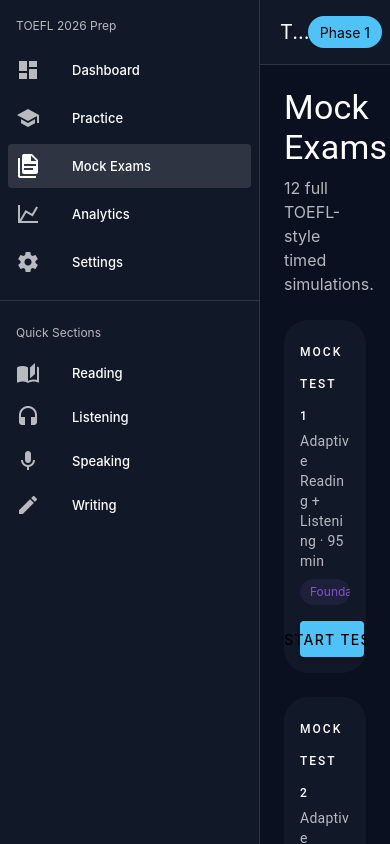
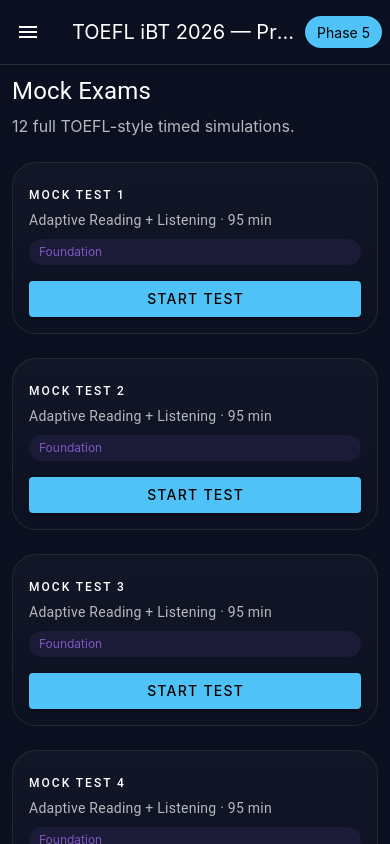
Before and after one commit to smkhizar/TOEFL_2026_Practice, a Vue app: page /exam in a window 390 px wide. Shown: the top 844 px of the page. Built offline with nearby package versions, Linux system fonts and the light colour scheme.

Commit message:
UI polish pass: responsive nav, elegant theming, timer finalize fixes, audio fallback robustness

```diff
--- a/src/App.vue
+++ b/src/App.vue
@@ -1,35 +1,59 @@
 <template>
   <v-app>
-    <v-navigation-drawer app permanent width="260" class="border-e">
+    <v-navigation-drawer
+      v-model="drawer"
+      app
+      :permanent="!smAndDown"
+      :temporary="smAndDown"
+      width="260"
+      class="border-e"
+    >
       <v-list nav density="comfortable">
         <v-list-subheader>TOEFL 2026 Prep</v-list-subheader>
-        <v-list-item prepend-icon="mdi-view-dashboard" title="Dashboard" to="/" />
-        <v-list-item prepend-icon="mdi-school" title="Practice" to="/practice" />
-        <v-list-item prepend-icon="mdi-file-document-multiple" title="Mock Exams" to="/exam" />
-        <v-list-item prepend-icon="mdi-chart-line" title="Analytics" to="/analytics" />
-        <v-list-item prepend-icon="mdi-cog" title="Settings" to="/settings" />
+        <v-list-item prepend-icon="mdi-view-dashboard" title="Dashboard" to="/" @click="onNavClick" />
+        <v-list-item prepend-icon="mdi-school" title="Practice" to="/practice" @click="onNavClick" />
+        <v-list-item prepend-icon="mdi-file-document-multiple" title="Mock Exams" to="/exam" @click="onNavClick" />
+        <v-list-item prepend-icon="mdi-chart-line" title="Analytics" to="/analytics" @click="onNavClick" />
+        <v-list-item prepend-icon="mdi-cog" title="Settings" to="/settings" @click="onNavClick" />
       </v-list>
 
       <v-divider class="my-2" />
 
       <v-list nav density="compact">
         <v-list-subheader>Quick Sections</v-list-subheader>
-        <v-list-item prepend-icon="mdi-book-open-page-variant" title="Reading" to="/practice/reading" />
-        <v-list-item prepend-icon="mdi-headphones" title="Listening" to="/practice/listening" />
-        <v-list-item prepend-icon="mdi-microphone" title="Speaking" to="/practice/speaking" />
-        <v-list-item prepend-icon="mdi-pencil" title="Writing" to="/practice/writing" />
+        <v-list-item prepend-icon="mdi-book-open-page-variant" title="Reading" to="/practice/reading" @click="onNavClick" />
+        <v-list-item prepend-icon="mdi-headphones" title="Listening" to="/practice/listening" @click="onNavClick" />
+        <v-list-item prepend-icon="mdi-microphone" title="Speaking" to="/practice/speaking" @click="onNavClick" />
+        <v-list-item prepend-icon="mdi-pencil" title="Writing" to="/practice/writing" @click="onNavClick" />
       </v-list>
     </v-navigation-drawer>
 
-    <v-app-bar app flat class="border-b">
-      <v-app-bar-title>TOEFL iBT 2026 — Practice Suite</v-app-bar-title>
-      <v-chip color="primary" variant="flat" class="me-2">Phase 1</v-chip>
+    <v-app-bar app flat class="border-b glass-bar">
+      <v-app-bar-nav-icon v-if="smAndDown" @click="drawer = !drawer" />
+      <v-app-bar-title class="text-truncate">TOEFL iBT 2026 — Practice Suite</v-app-bar-title>
+      <v-chip color="primary" variant="flat" class="me-2">Phase 5</v-chip>
     </v-app-bar>
 
     <v-main>
-      <v-container fluid class="pa-6">
+      <v-container fluid class="pa-3 pa-sm-6 page-shell">
         <router-view />
       </v-container>
     </v-main>
   </v-app>
 </template>
+
+<script setup>
+import { ref, watch } from 'vue'
+import { useDisplay } from 'vuetify'
+
+const { smAndDown } = useDisplay()
+const drawer = ref(!smAndDown.value)
+
+watch(smAndDown, (v) => {
+  drawer.value = !v
+})
+
+const onNavClick = () => {
+  if (smAndDown.value) drawer.value = false
+}
+</script>
--- a/src/style.css
+++ b/src/style.css
@@ -2,10 +2,13 @@
   font-family: Inter, system-ui, -apple-system, Segoe UI, Roboto, Helvetica, Arial, sans-serif;
 }
 
-html, body, #app {
+html,
+body,
+#app {
   margin: 0;
   width: 100%;
   height: 100%;
+  background: radial-gradient(circle at top right, #1a2453 0%, #0b1020 45%, #070b16 100%);
 }
 
 .border-b {
@@ -15,3 +18,33 @@
 .border-e {
   border-right: 1px solid rgba(255, 255, 255, 0.08);
 }
+
+.glass-bar {
+  backdrop-filter: blur(10px);
+  background: rgba(11, 16, 32, 0.75) !important;
+}
+
+.page-shell {
+  max-width: 1320px;
+  margin: 0 auto;
+}
+
+.v-card {
+  border: 1px solid rgba(255, 255, 255, 0.08);
+  background: linear-gradient(180deg, rgba(255, 255, 255, 0.03), rgba(255, 255, 255, 0.01));
+}
+
+@media (max-width: 600px) {
+  .text-h4 {
+    font-size: 1.5rem !important;
+    line-height: 1.25 !important;
+  }
+
+  .v-container {
+    padding: 12px !important;
+  }
+
+  audio {
+    width: 100%;
+  }
+}
--- a/src/views/practice/ListeningPracticeView.vue
+++ b/src/views/practice/ListeningPracticeView.vue
@@ -27,7 +27,13 @@
       </div>
 
       <div class="mb-3 d-flex ga-2 align-center">
-        <audio v-if="q.audioUrl" :src="q.audioUrl" controls preload="none" />
+        <audio
+          v-if="q.audioUrl && !audioFailed[q.id]"
+          :src="q.audioUrl"
+          controls
+          preload="none"
+          @error="audioFailed[q.id] = true"
+        />
         <v-btn v-else color="secondary" @click="playAudio">Play Audio</v-btn>
       </div>
 
@@ -82,6 +88,7 @@
 const showTranscript = ref(false)
 const answered = ref({})
 const responses = ref({})
+const audioFailed = ref({})
 
 const q = computed(() => pool.value[idx.value])
 const currentSet = computed(() => pool.value)
@@ -92,6 +99,20 @@
   const utter = new SpeechSynthesisUtterance(q.value.transcript)
   utter.rate = 0.95
   speechSynthesis.speak(utter)
+}
+
+const finalize = () => {
+  if (finished.value) return
+  finished.value = true
+  timer.stop()
+  progress.addListening(score.value, {
+    stage2Mode: stage2Mode.value,
+    score: score.value,
+    total: currentSet.value.length,
+    percent: percent.value,
+    band: band.value,
+    responses: responses.value,
+  })
 }
 
 const jump = (i) => {
@@ -125,16 +146,7 @@
     return
   }
 
-  finished.value = true
-  timer.stop()
-  progress.addListening(score.value, {
-    stage2Mode: stage2Mode.value,
-    score: score.value,
-    total: currentSet.value.length,
-    percent: percent.value,
-    band: band.value,
-    responses: responses.value,
-  })
+  finalize()
 }
 
 const restart = () => {
@@ -148,10 +160,9 @@
   showTranscript.value = false
   answered.value = {}
   responses.value = {}
+  audioFailed.value = {}
   timer.reset(12 * 60)
-  timer.start(() => {
-    finished.value = true
-  })
+  timer.start(finalize)
 }
 
 onMounted(restart)
--- a/src/views/practice/ReadingPracticeView.vue
+++ b/src/views/practice/ReadingPracticeView.vue
@@ -77,6 +77,20 @@
 const percent = computed(() => Math.round((score.value / currentSet.value.length) * 100))
 const band = computed(() => useBandEstimate(percent.value))
 
+const finalize = () => {
+  if (finished.value) return
+  finished.value = true
+  timer.stop()
+  progress.addReading(score.value, {
+    stage2Mode: stage2Mode.value,
+    score: score.value,
+    total: currentSet.value.length,
+    percent: percent.value,
+    band: band.value,
+    responses: responses.value,
+  })
+}
+
 const jump = (i) => {
   idx.value = i
   selected.value = responses.value[i] ?? null
@@ -108,16 +122,7 @@
     return
   }
 
-  finished.value = true
-  timer.stop()
-  progress.addReading(score.value, {
-    stage2Mode: stage2Mode.value,
-    score: score.value,
-    total: currentSet.value.length,
-    percent: percent.value,
-    band: band.value,
-    responses: responses.value,
-  })
+  finalize()
 }
 
 const restart = () => {
@@ -130,9 +135,7 @@
   answered.value = {}
   responses.value = {}
   timer.reset(14 * 60)
-  timer.start(() => {
-    finished.value = true
-  })
+  timer.start(finalize)
 }
 
 onMounted(restart)
```
